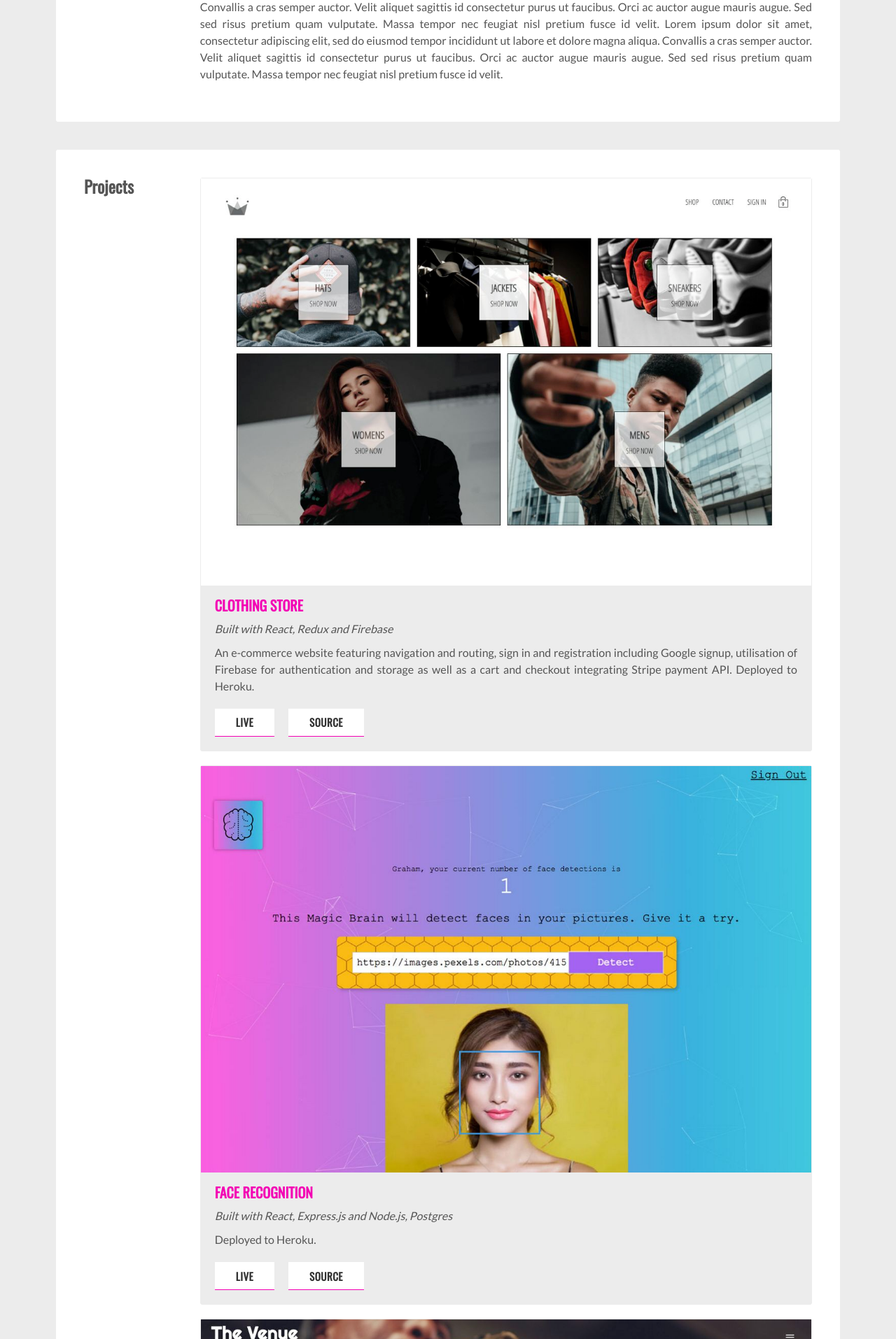
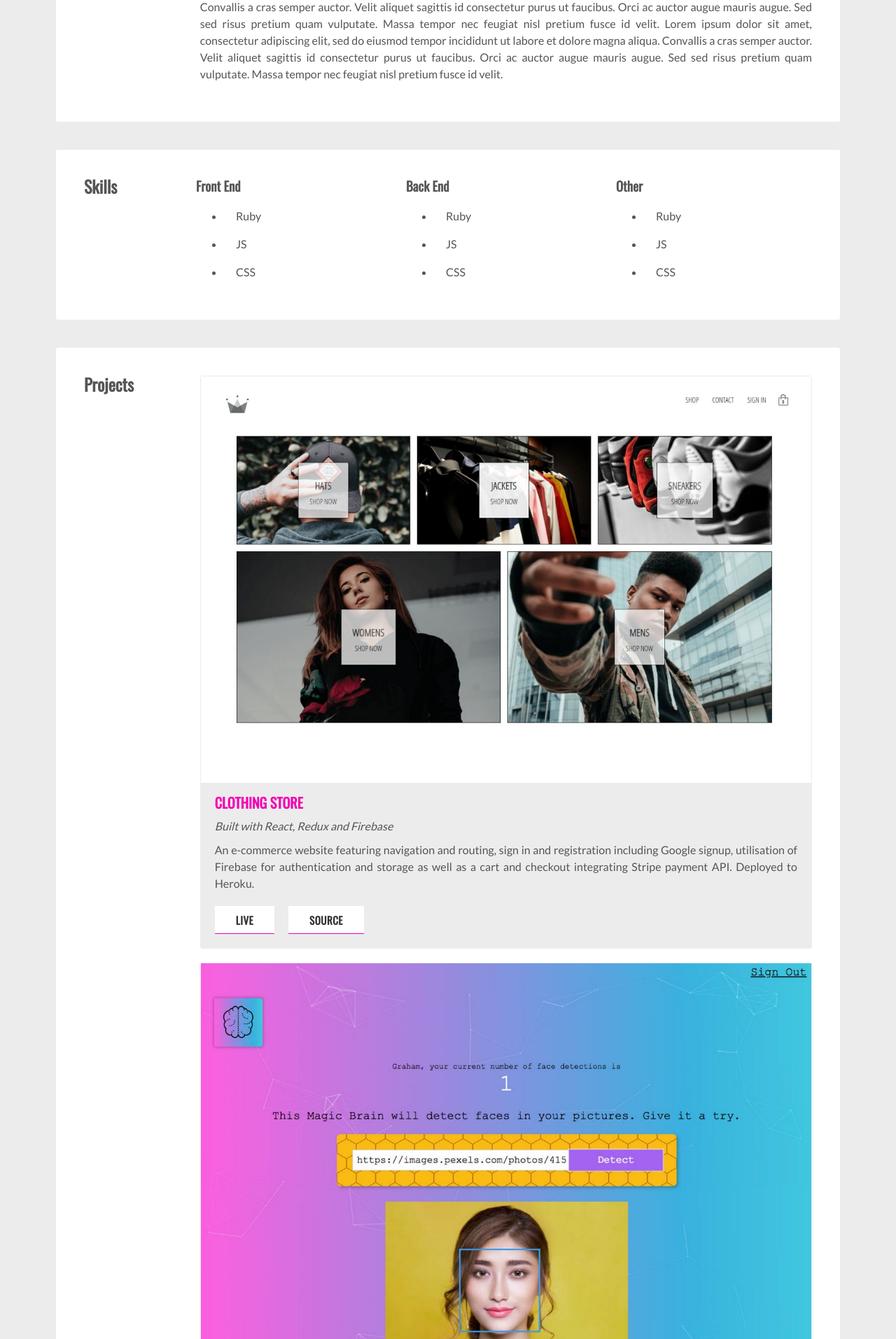
Before and after one commit to grahamcottridge/gc-portfolio, a React (Create React App) app: page / in a window 1280 px wide. Shown: the part 886-2800 px from the top of the page at 70% size. Built offline with nearby package versions, Linux system fonts and the light colour scheme.

Commit message:
Map skills to component

```diff
--- a/src/components/card/card.component.jsx
+++ b/src/components/card/card.component.jsx
@@ -5,11 +5,9 @@ import "./card.styles.scss";
 import Fade from "react-reveal/Fade";
 
 const Card = props => (
-  <Fade top>
-    <div className="card" id={props.section}>
-      {props.children}
-    </div>
-  </Fade>
+  <div className="card" id={props.section}>
+    {props.children}
+  </div>
 );
 
 export default Card;
--- a/src/components/nav/nav.styles.scss
+++ b/src/components/nav/nav.styles.scss
@@ -23,6 +23,7 @@
     padding: 1em;
     color: #333;
     text-decoration: none;
+    cursor: pointer;
   }
 
   a:hover,
--- a/src/components/projects/projects.data.jsx
+++ b/src/components/projects/projects.data.jsx
@@ -20,7 +20,8 @@ const PROJECT_DATA = [
     title: "Face Recognition",
     sub: "Built with React, Express.js and Node.js, Postgres",
     image: imageTwo,
-    text: "Deployed to Heroku.",
+    text:
+      "This application utilises an API to detect faces in pictures. It features a RESTful API server, session management with authenticated routes, stores user information and hashes passwords securely on a database with Postgres. Deployed to Heroku.",
     live: "https://photo-face-reveal.herokuapp.com/",
     source: "https://github.com/grahamcottridge/react-face-recognition"
   },
@@ -30,8 +31,8 @@ const PROJECT_DATA = [
     sub: "Built with React",
     image: imageFour,
     text:
-      "An event launch website utilising several React animation libraries and featuring a countdown and side drawer navigation. Deployed to [ ].",
-    live: "https://curly-cabbage.surge.sh",
+      "An static website utilising several React animation libraries and featuring a countdown and side drawer navigation. Deployed using Surge.",
+    live: "https://dusty-knowledge.surge.sh",
     source: "https://github.com/grahamcottridge/react-music-event"
   },
   {
--- a/src/components/skills/skills.component.jsx
+++ b/src/components/skills/skills.component.jsx
@@ -2,7 +2,7 @@ import React from "react";
 
 import "./skills.styles.scss";
 
-const skills = [
+const skillsList = [
   {
     category: "Front End",
     items: ["Ruby", "JS", "CSS"]
@@ -18,48 +18,21 @@ const skills = [
 ];
 
 const Skills = () => (
-  <div className="skills-container">
-    <h2 className="title">Skills</h2>
-    <React.Fragment>
-      <ul>
-        {skills.items.map((item, i) => (
-          <li>`{item[i]}`</li>
-        ))}
-      </ul>
-    </React.Fragment>
-  </div>
+  <React.Fragment>
+    <div className="skills-container">
+      <h2 className="title">Skills</h2>
+      {skillsList.map(({ category, items }, i) => (
+        <div key={i}>
+          <h3 className="title">{category}</h3>
+          {items.map((item, j) => (
+            <ul key={j}>
+              <li className="list">{item}</li>
+            </ul>
+          ))}
+        </div>
+      ))}
+    </div>
+  </React.Fragment>
 );
 
-// {skills.map(skill => (
-//   <h3>{skill.category}</h3>
-// ))}
-
-// <ul className="list">
-//   <li>{skills.item[0]}</li>
-//   <li>Skill 2</li>
-//   <li>Skill 3</li>
-// </ul>;
-
-// {
-//   skills.map((skill, index) => (
-//     <div key={index}>
-//       <h3>{skill.category}</h3>
-//       {skills.items.map((el, i) => (
-//         <ul key={i}>
-//           <li>{el}</li>
-//         </ul>
-//       ))}
-//     </div>
-//   ));
-// }
-
 export default Skills;
-
-// <div>
-//     <h3 className="skills">Back End</h3>
-//     <ul className="list">
-//       <li>Skill 1</li>
-//       <li>Skill 2</li>
-//       <li>Skill 3</li>
-//     </ul>
-//   </div>
--- a/src/pages/homepage.component.jsx
+++ b/src/pages/homepage.component.jsx
@@ -15,6 +15,9 @@ const HomePage = () => (
     <Card section="about" title="About me">
       <About />
     </Card>
+    <Card section="skills" title="Skills">
+      <Skills />
+    </Card>
     <Card section="projects" title="Projects">
       <Projects />
     </Card>
@@ -22,7 +25,3 @@ const HomePage = () => (
 );
 
 export default HomePage;
-
-// <Card section="skills" title="Skills">
-//     //   <Skills />
-//     // </Card>
```
